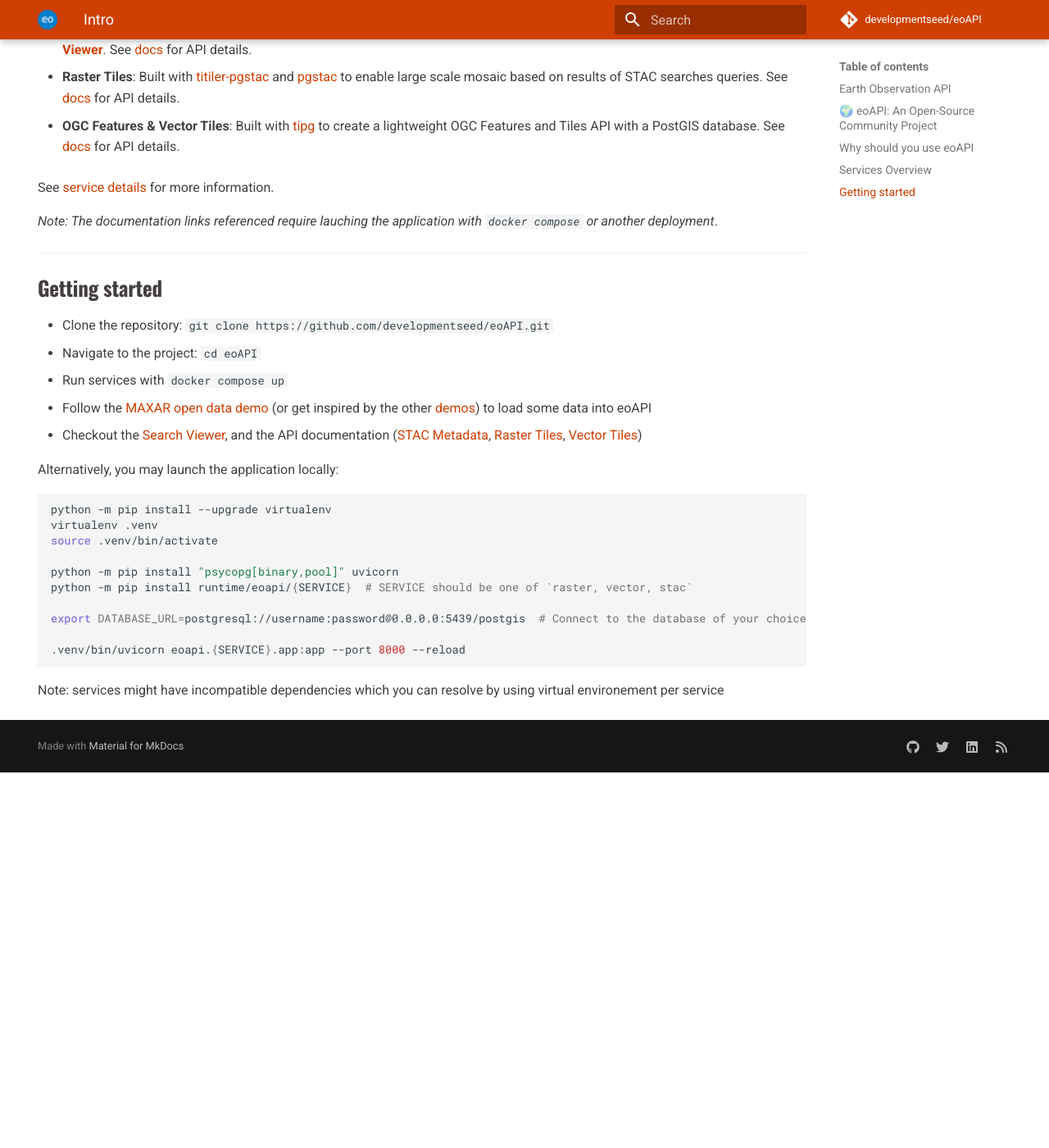
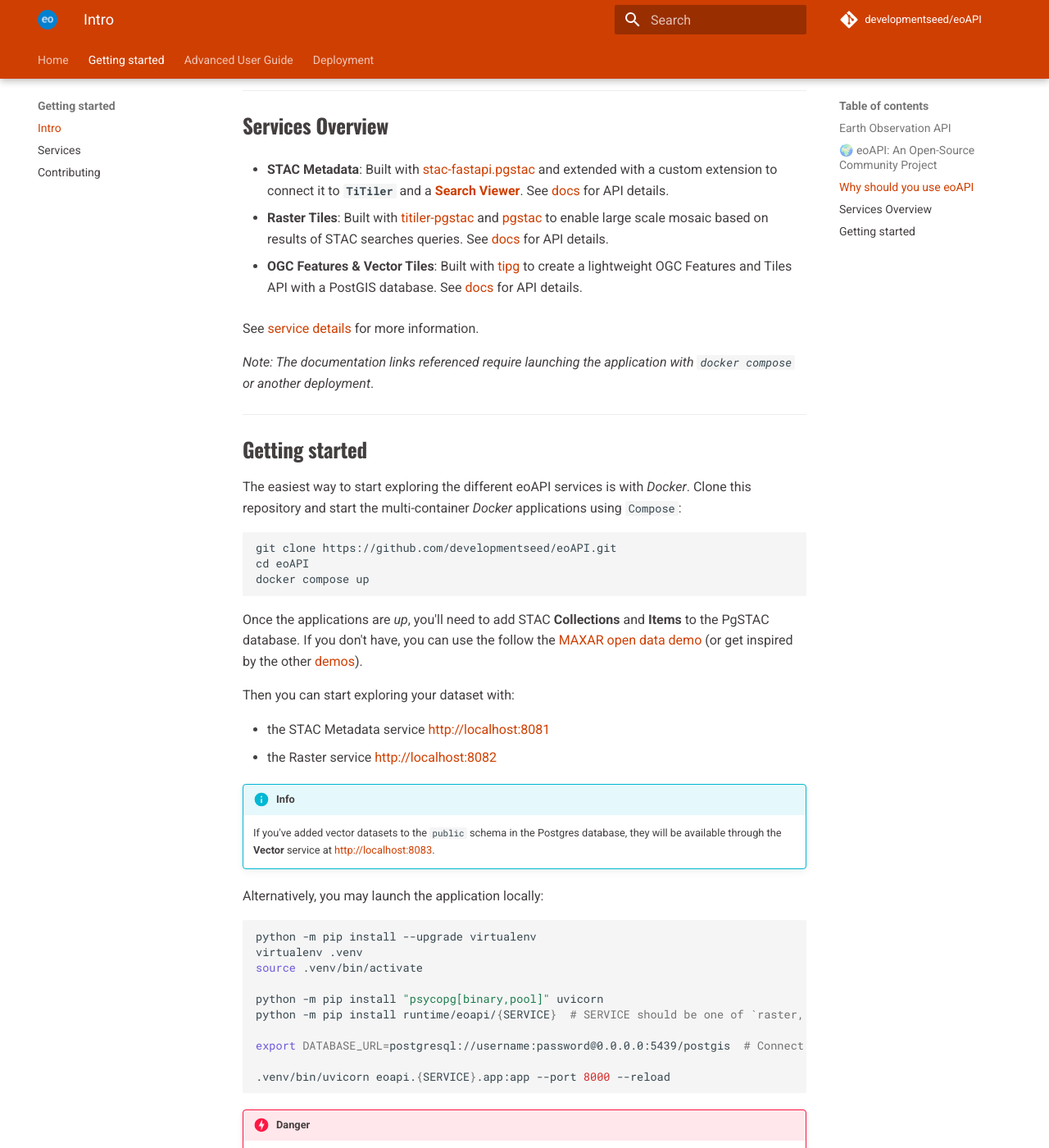
Before and after one commit to developmentseed/eoAPI, an MkDocs documentation site: the page built from docs/src/intro.md, in a window 1280 px wide and 1400 px high, scrolled down 1833 px. Shown: the whole window at 82% size. Built offline with MkDocs 1.6.1 and Material for MkDocs 9.7.7, drawn with Linux system fonts in a browser that asks for light colours; comment, search, counter and statistics services are not loaded; before the commit the page ends 2775 px from its top, so only the background shows below that; some of the changed text lies outside the part shown.

Commit message:
refactor docs (#151)
* refactor docs

* Review PR and fix a few typos

---------

Co-authored-by: Zachary Deziel <zachary.deziel@gmail.com>

````diff
--- a/docs/mkdocs.yml
+++ b/docs/mkdocs.yml
@@ -19,12 +19,14 @@ extra:
       link: "https://developmentseed.org/blog"
 
 nav:
-  - Home: "index.md"
-  - Intro: "intro.md"
-  - Services: "services.md"
-  - Deployment: "deployment.md"
-  - Contributing: "contributing.md"
-
+  - Home: index.md
+  - Getting started:
+    - intro.md
+    - Services: services.md
+    - Contributing: contributing.md
+  - Advanced User Guide:
+    - Customization: customization.md
+  - Deployment: deployment.md
 
 plugins:
   - search
@@ -36,16 +38,16 @@ theme:
   palette:
     primary: custom
     accent: deep orange
-
   features:
     - navigation.tabs
+    - navigation.tabs.sticky
     - navigation.instant
     - navigation.tracking
     - navigation.top
-    - navigation.expand
+    - navigation.footer
+    - navigation.sections
   favicon: img/favicon.ico
   logo: img/logo.png
-
 
 markdown_extensions:
   - admonition
@@ -59,7 +61,6 @@ markdown_extensions:
   - pymdownx.caret:
       insert: false
   - pymdownx.details
-  - pymdownx.emoji
   - pymdownx.escapeall:
       hardbreak: true
       nbsp: true
@@ -73,3 +74,6 @@ markdown_extensions:
   - pymdownx.tilde
   - toc:
       permalink: true
+  - pymdownx.emoji:
+      emoji_index: !!python/name:material.extensions.emoji.twemoji
+      emoji_generator: !!python/name:material.extensions.emoji.to_svg
--- a/docs/src/intro.md
+++ b/docs/src/intro.md
@@ -1,12 +1,6 @@
----
-hide:
-  - navigation
----
-
-
 <p align="center">
   <img width="700" src="../img/eoAPI.png"/>
-  <p align="center">Create a full Earth Observation API with Metadata, Raster and Vector services.</p>
+  <p align="center">Create a full Earth Observation API with Metadata, Raster, and Vector services.</p>
 </p>
 
 
@@ -14,7 +8,7 @@ hide:
 
 ## **E**arth **O**bservation **API**
 
-`eoAPI` combines several *state-of-the-art* projects to create a full Earth Observation API. Each service can be used and deployed independently but `eoAPI` creates the interconnections between each service:
+`eoAPI` combines several *state-of-the-art* projects to create a full Earth Observation API. Each service can be used and deployed independently, but `eoAPI` creates the interconnections between each service:
 
 - **pgSTAC** database [https://github.com/stac-utils/pgstac](https://github.com/stac-utils/pgstac)
 
@@ -61,17 +55,31 @@ hide:
 
 See [service details](./services.md) for more information.
 
-*Note: The documentation links referenced require lauching the application with `docker compose` or another deployment*.
+*Note: The documentation links referenced require launching the application with `docker compose` or another deployment*.
 
 ---
 
 ## Getting started
 
-- Clone the repository: `git clone https://github.com/developmentseed/eoAPI.git`
-- Navigate to the project: `cd eoAPI`
-- Run services with `docker compose up`
-- Follow the [MAXAR open data demo](https://github.com/vincentsarago/MAXAR_opendata_to_pgstac) (or get inspired by the other [demos](https://github.com/developmentseed/eoAPI/tree/main/demo)) to load some data into eoAPI
-- Checkout the [Search Viewer](http://localhost:8081/index.html), and the API documentation ([STAC Metadata](http://localhost:8081/docs), [Raster Tiles](http://localhost:8082/docs), [Vector Tiles](http://localhost:8083/api.html))
+The easiest way to start exploring the different eoAPI services is with *Docker*. Clone this repository and start the multi-container *Docker* applications using `Compose`:
+
+```
+git clone https://github.com/developmentseed/eoAPI.git
+cd eoAPI
+docker compose up
+```
+
+Once the applications are *up*, you'll need to add STAC **Collections** and **Items** to the PgSTAC database. If you don't have, you can use the follow the [MAXAR open data demo](https://github.com/vincentsarago/MAXAR_opendata_to_pgstac) (or get inspired by the other [demos](https://github.com/developmentseed/eoAPI/tree/main/demo)).
+
+
+Then you can start exploring your dataset with:
+
+  - the STAC Metadata service [http://localhost:8081](http://localhost:8081)
+  - the Raster service [http://localhost:8082](http://localhost:8082)
+
+!!! info
+
+    If you've added vector datasets to the `public` schema in the Postgres database, they will be available through the **Vector** service at [http://localhost:8083](http://localhost:8083).
 
 Alternatively, you may launch the application locally:
 ```bash
@@ -80,11 +88,13 @@ virtualenv .venv
 source .venv/bin/activate
 
 python -m pip install "psycopg[binary,pool]" uvicorn
-python -m pip install runtime/eoapi/{SERVICE}  # SERVICE should be one of `raster, vector, stac`
+python -m pip install runtime/eoapi/{SERVICE}  # SERVICE should be one of `raster, vector, stac.`
 
 export DATABASE_URL=postgresql://username:password@0.0.0.0:5439/postgis  # Connect to the database of your choice
 
 .venv/bin/uvicorn eoapi.{SERVICE}.app:app --port 8000 --reload
 ```
 
-Note: services might have incompatible dependencies which you can resolve by using virtual environement per service
+!!! danger
+
+    Python applications might have incompatible dependencies, which you can resolve by using a virtual environment *per application*
````
Also changed, not shown: other parts of docs/src/intro.md (+2 -2 lines), CONTRIBUTING.md (+15 -3 lines), docker-compose.official.yml (+6 -4 lines), docs/src/contributing.md (+16 -8 lines), docs/src/customization.md (added, +66 -0 lines), docs/src/deployment.md (+12 -12 lines), docs/src/services.md (+80 -35 lines), README.md.
